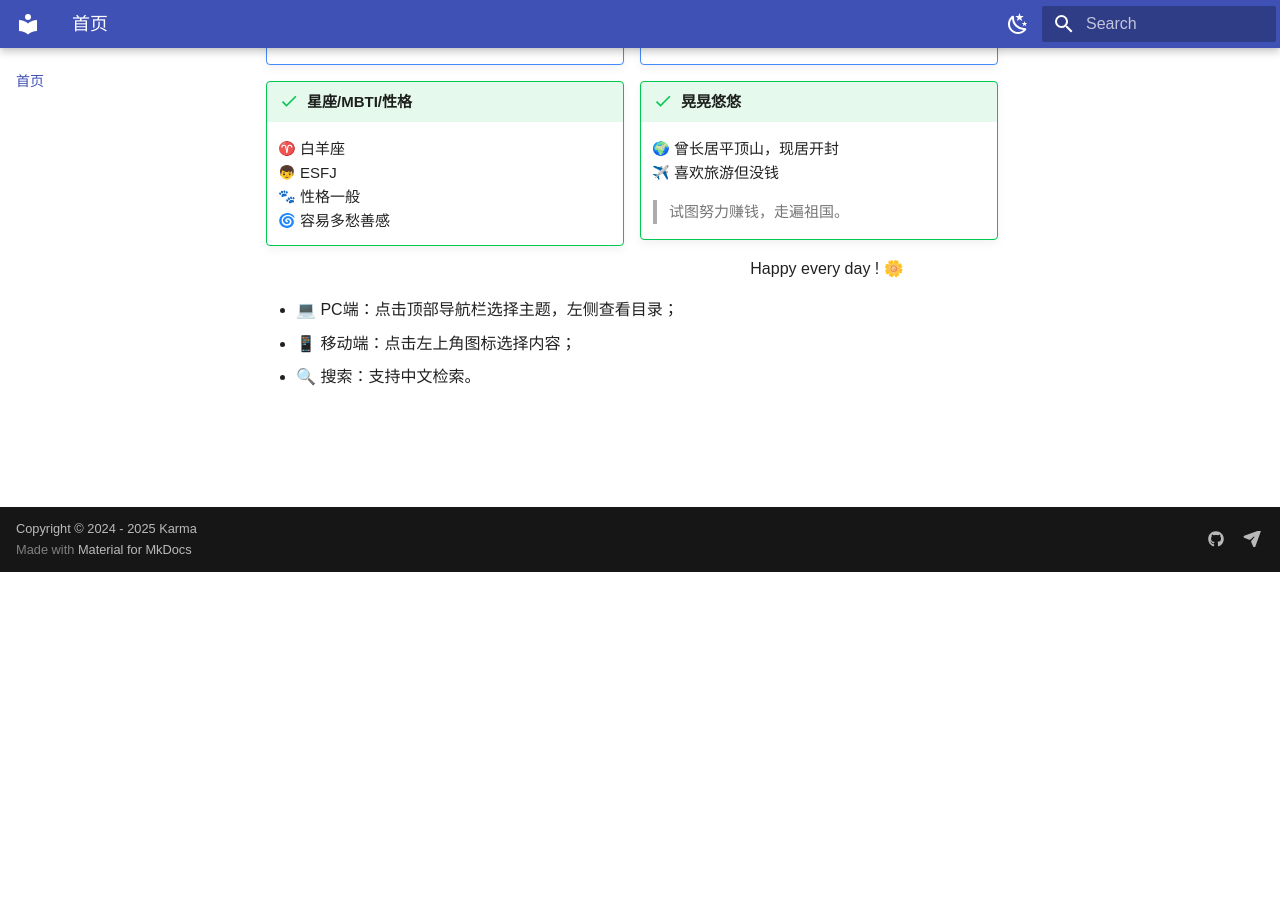
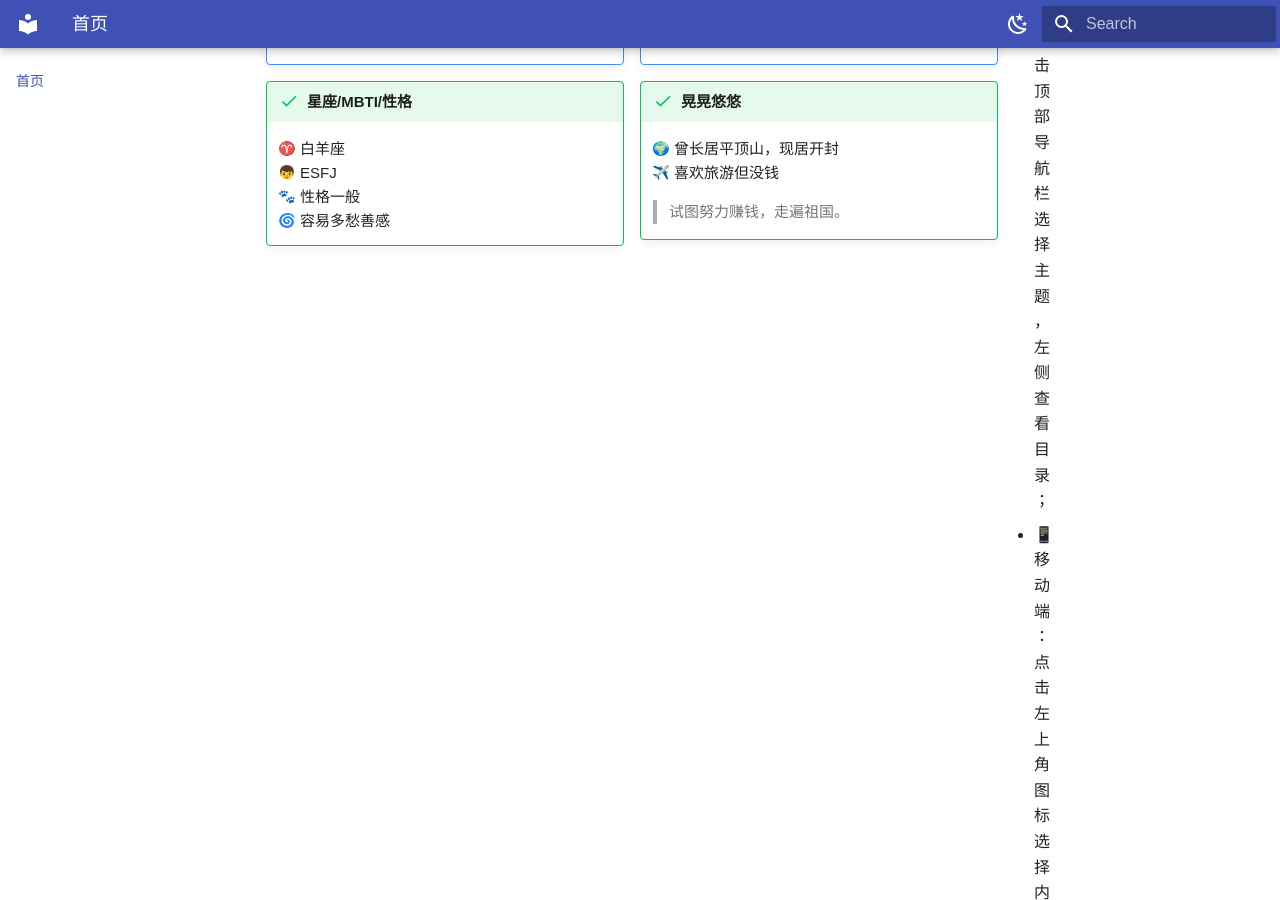
Before and after one commit to Colick-cgc/skills-github-pages, an MkDocs documentation site: the page built from docs/index.md, in a window 1280 px wide and 900 px high, scrolled down 328 px. Built offline with MkDocs 1.6.1 and Material for MkDocs 9.7.7, drawn with Linux system fonts in a browser that asks for light colours; emoji names are drawn with the system emoji font; a style sheet for code colours, icons or effects is not loaded; before the commit the page ends 900 px from its top, so only the background shows below that.

Commit message:
Update index.md

```diff
--- a/docs/index.md
+++ b/docs/index.md
@@ -27,8 +27,6 @@
     :airplane: 喜欢旅游但没钱
     > 试图努力赚钱，走遍祖国。
 
-
-<center> Happy every day ! 🌼</center>
 
 - 💻 PC端：点击顶部导航栏选择主题，左侧查看目录；
 - 📱 移动端：点击左上角图标选择内容；
```
